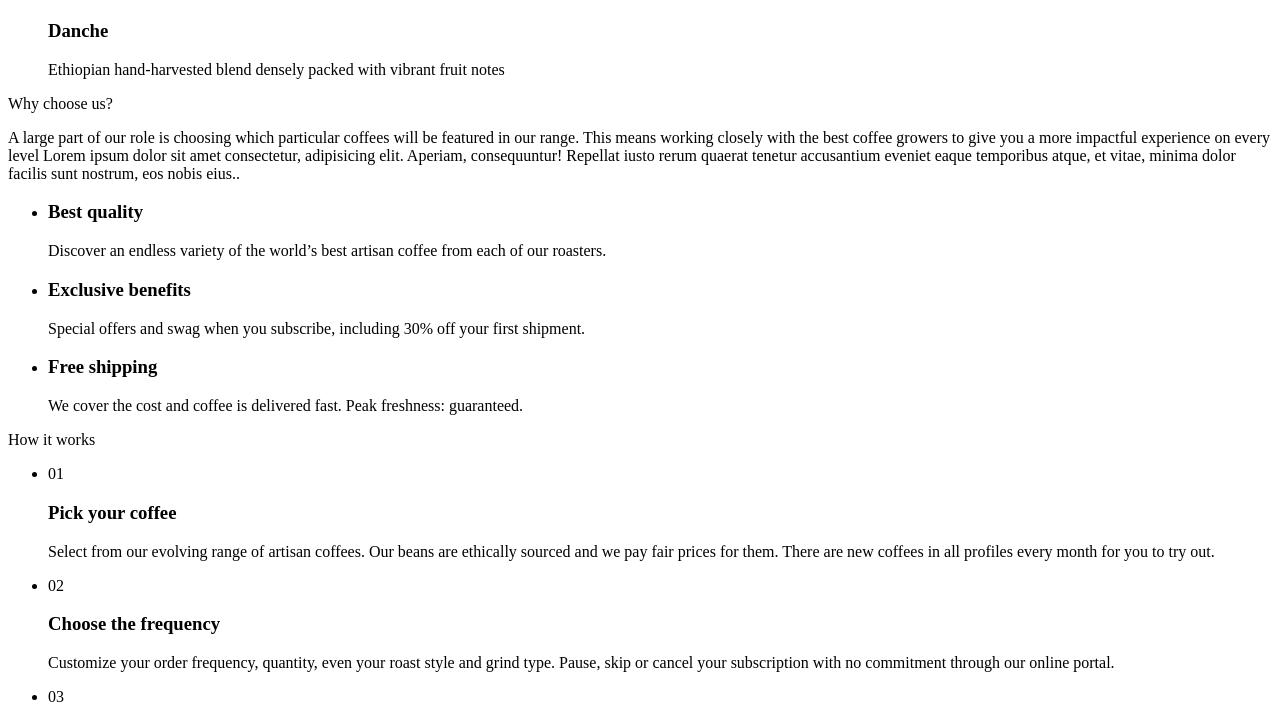
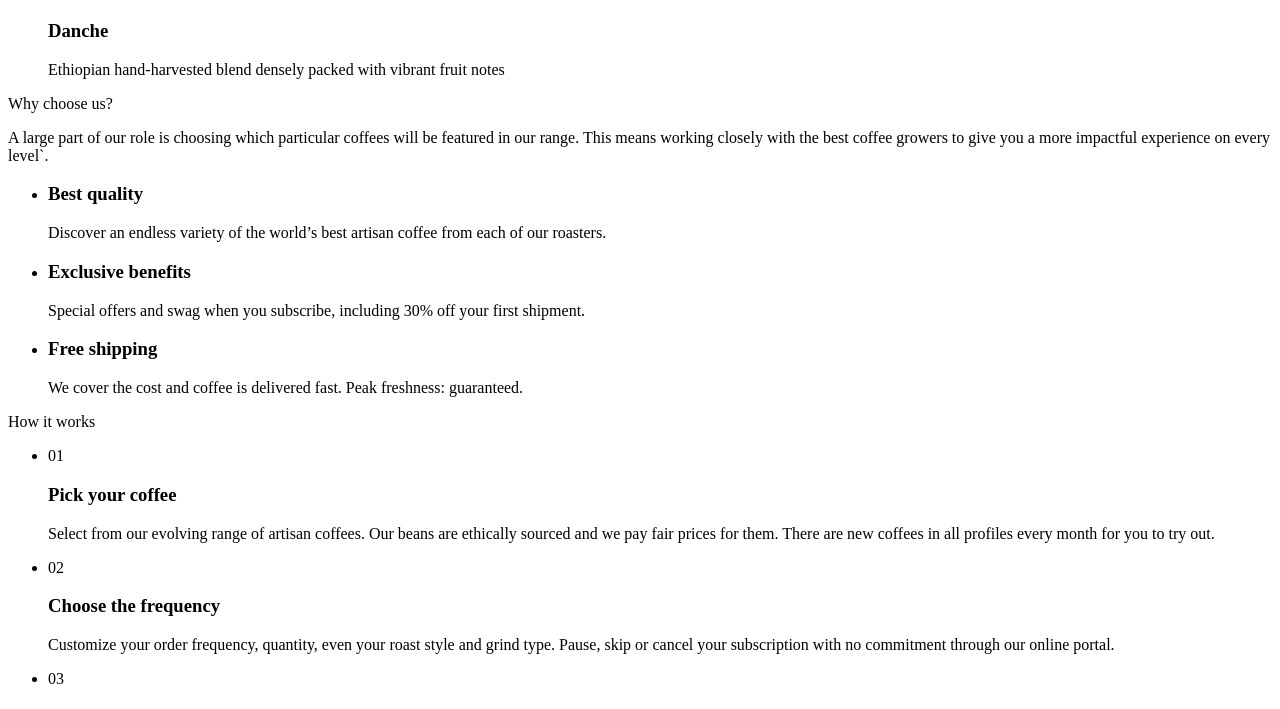
Before and after one commit to oscar02122001/cofee, a plain HTML site: page index.html in a window 1280 px wide. Shown: the part 1722-2431 px from the top of the page. Drawn offline with Linux system fonts and the light colour scheme.

Commit message:
lorem old

```diff
--- a/index.html
+++ b/index.html
@@ -69,7 +69,7 @@
                         <p class="advantages__titel">Why choose us?</p>
                         <p class="advantages__discription">A large part of our role is choosing which particular coffees will be featured
                             in our range. This means working closely with the best coffee growers to give
-                            you a more impactful experience on every level Lorem ipsum dolor sit amet consectetur, adipisicing elit. Aperiam, consequuntur! Repellat iusto rerum quaerat tenetur accusantium eveniet eaque temporibus atque, et vitae, minima dolor facilis sunt nostrum, eos nobis eius..</p>
+                            you a more impactful experience on every level`.</p>
 
                     </div>
 
```
